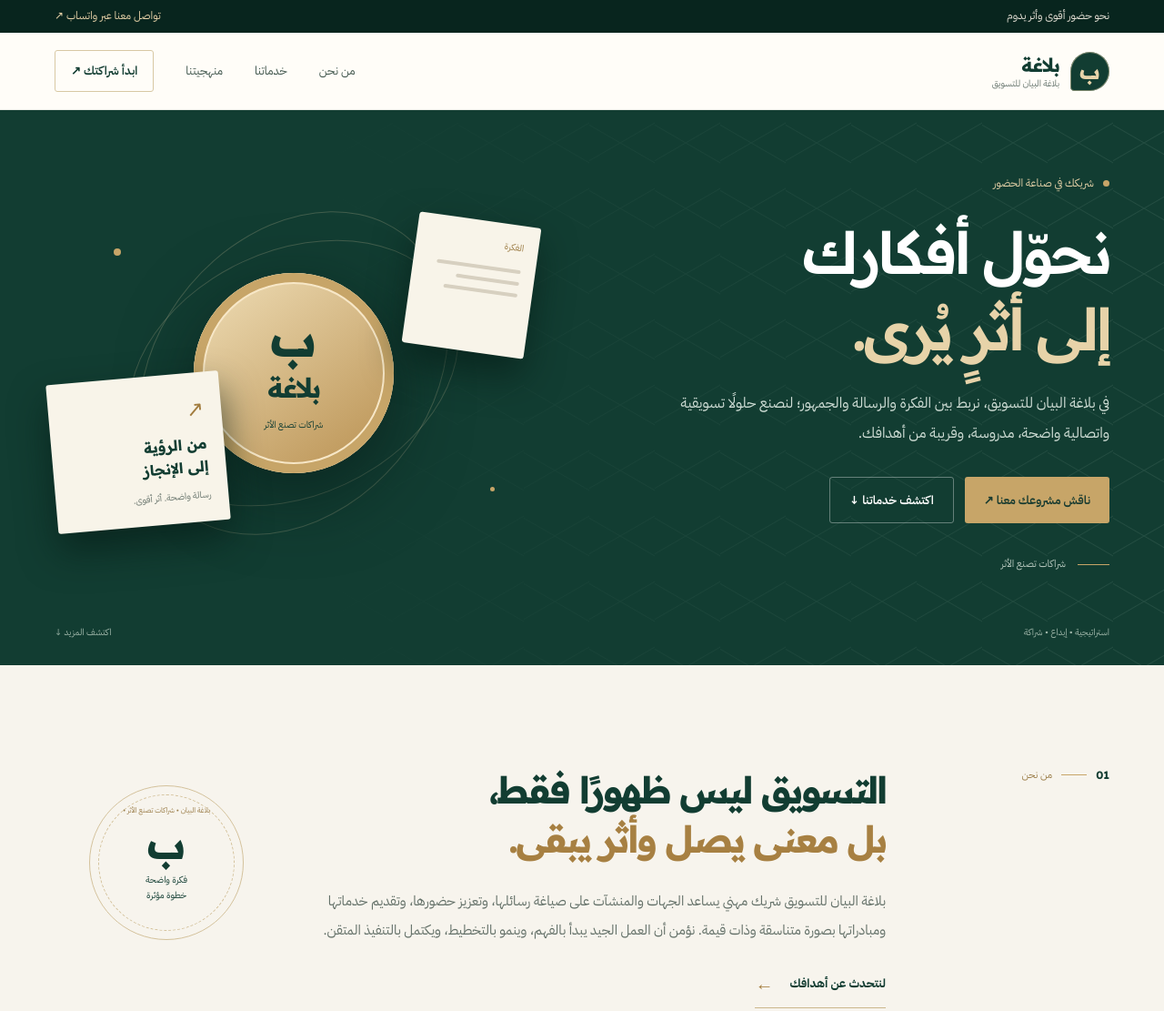
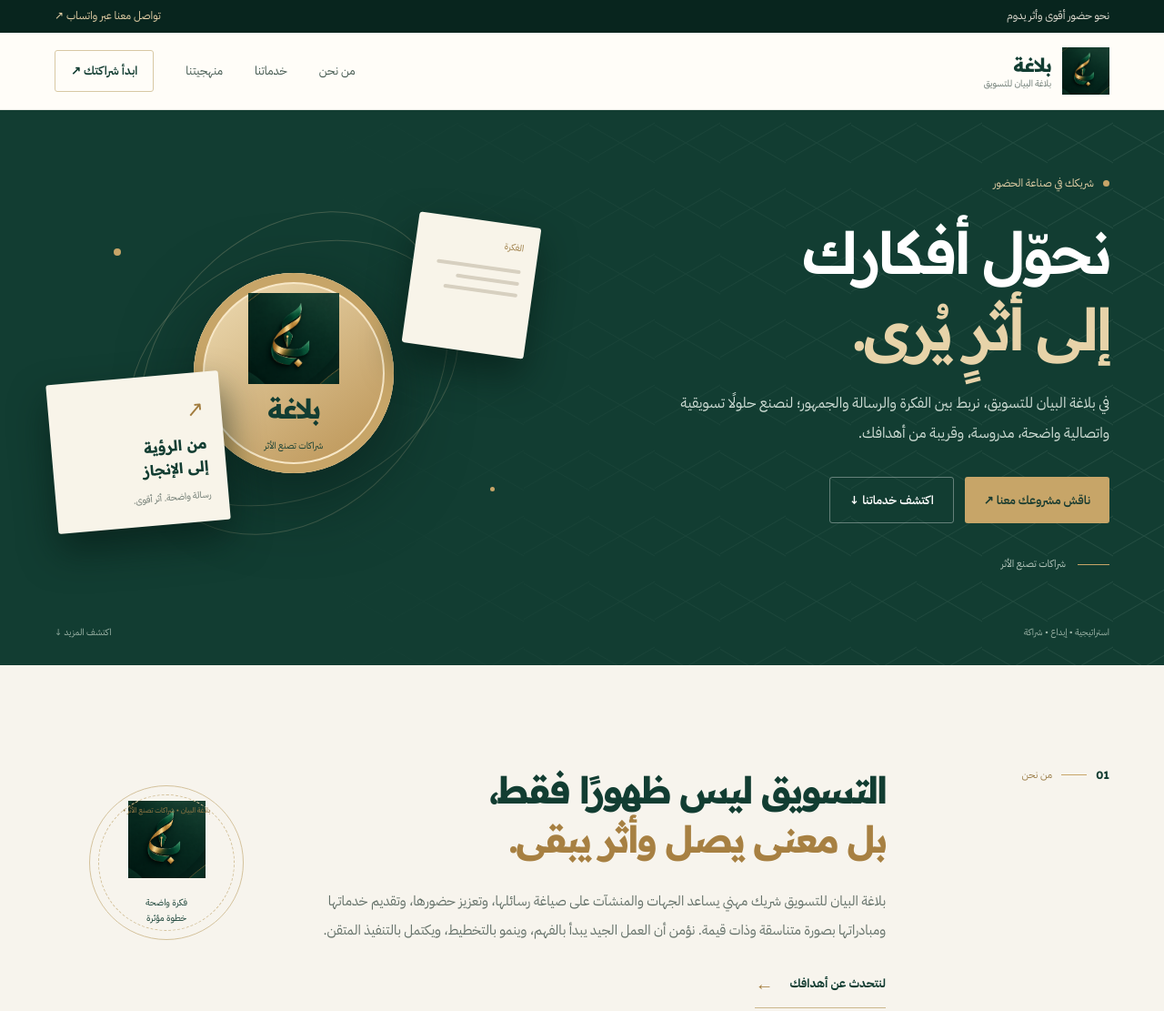
Before and after one commit to balaghatalbayan-dev/balaghat-albayan, a plain HTML site: page index.html in a window 1280 px wide. Shown: the top 1111 px of the page at 91% size. Drawn offline with Linux system fonts and the light colour scheme.

Commit message:
Update index.html

```diff
--- a/index.html
+++ b/index.html
@@ -8,15 +8,22 @@
 <meta name="keywords" content="بلاغة البيان، بلاغة البيان للتسويق، شركة تسويق، استراتيجية تسويقية، حملات تسويقية، الهوية والرسائل الاتصالية، وكالة تسويق السعودية، تسويق رقمي">
 <meta name="robots" content="index, follow">
 <title>بلاغة البيان للتسويق | خدمات التسويق والاستراتيجيات الاتصالية</title>
-<link rel="preconnect" href="https://fonts.googleapis.com"><link rel="preconnect" href="https://fonts.gstatic.com" crossorigin>
+<link rel="preconnect" href="https://fonts.googleapis.com">
+<link rel="preconnect" href="https://fonts.gstatic.com" crossorigin>
 <link href="https://fonts.googleapis.com/css2?family=IBM+Plex+Sans+Arabic:wght@400;500;600;700&family=Readex+Pro:wght@400;500;600;700&display=swap" rel="stylesheet">
 <link rel="stylesheet" href="style.css">
-  <meta name="google-site-verification" content="4beo5m3aiDfvjtK5m69afthutQSLGBORN7ZdRtiq5nA" />
+<meta name="google-site-verification" content="4beo5m3aiDfvjtK5m69afthutQSLGBORN7ZdRtiq5nA">
+<style>
+.brand-mark-img{width:52px;height:52px;object-fit:contain;display:block;flex-shrink:0}
+.core-symbol img{width:100%;height:100%;max-width:100px;max-height:100px;object-fit:contain;display:block}
+.intro-stamp .stamp-logo{width:85px;height:85px;object-fit:contain;display:block;margin:0 auto 10px}
+.contact-symbol img{width:100%;height:100%;max-width:110px;max-height:110px;object-fit:contain;display:block}
+</style>
 </head>
 <body>
 <div class="announcement"><div class="container announcement-inner"><span>نحو حضور أقوى وأثر يدوم</span><a href="https://wa.me/966536595401" target="_blank" rel="noopener">تواصل معنا عبر واتساب ↗</a></div></div>
 <header class="site-header"><div class="container nav-wrap">
-<a class="brand" href="#home" aria-label="بلاغة البيان - الصفحة الرئيسية"><span class="brand-mark">ب</span><span class="brand-copy"><strong>بلاغة</strong><small>بلاغة البيان للتسويق</small></span></a>
+<a class="brand" href="#home" aria-label="بلاغة البيان - الصفحة الرئيسية"><img class="brand-mark-img" src="logo.png" alt="شعار بلاغة البيان"><span class="brand-copy"><strong>بلاغة</strong><small>بلاغة البيان للتسويق</small></span></a>
 <button class="menu-toggle" id="menuToggle" aria-label="فتح القائمة" aria-expanded="false">☰</button>
 <nav class="nav-links" id="navLinks"><a href="#about">من نحن</a><a href="#services">خدماتنا</a><a href="#approach">منهجيتنا</a><a href="#contact" class="nav-cta">ابدأ شراكتك ↗</a></nav>
 </div></header>
@@ -25,16 +32,16 @@
 <div class="hero-content"><div class="eyebrow"><span class="eyebrow-dot"></span> شريكك في صناعة الحضور</div>
 <h1>نحوّل أفكارك<br><em>إلى أثرٍ يُرى.</em></h1>
 <p class="hero-lead">في بلاغة البيان للتسويق، نربط بين الفكرة والرسالة والجمهور؛ لنصنع حلولًا تسويقية واتصالية واضحة، مدروسة، وقريبة من أهدافك.</p>
-<div class="hero-actions"><a class="button button-gold" href="https://wa.me" target="_blank" rel="noopener">ناقش مشروعك معنا ↗</a><a class="button button-outline" href="#services">اكتشف خدماتنا ↓</a></div>
+<div class="hero-actions"><a class="button button-gold" href="https://wa.me/966536595401?text=%D8%A3%D8%B1%D8%BA%D8%A8%20%D9%81%D9%8A%20%D9%85%D9%86%D8%A7%D9%82%D8%B4%D8%A9%20%D9%85%D8%B4%D8%B1%D9%88%D8%B9%20%D8%AA%D8%B3%D9%88%D9%8A%D9%82%D9%8A" target="_blank" rel="noopener">ناقش مشروعك معنا ↗</a><a class="button button-outline" href="#services">اكتشف خدماتنا ↓</a></div>
 <div class="hero-note"><span class="note-line"></span><span>شراكات تصنع الأثر</span></div></div>
 <div class="hero-art" aria-label="تصميم بصري يعبر عن التواصل والنمو"><div class="art-orbit orbit-one"></div><div class="art-orbit orbit-two"></div>
 <div class="art-card card-back"><span class="card-label">الفكرة</span><span class="card-line line-a"></span><span class="card-line line-b"></span><span class="card-line line-c"></span></div>
-<div class="art-core"><div class="core-symbol">ب</div><div class="core-title">بلاغة</div><div class="core-sub">شراكات تصنع الأثر</div></div>
+<div class="art-core"><div class="core-symbol"><img src="logo.png" alt="شعار بلاغة البيان"></div><div class="core-title">بلاغة</div><div class="core-sub">شراكات تصنع الأثر</div></div>
 <div class="art-card card-front"><span class="mini-icon">↗</span><strong>من الرؤية<br>إلى الإنجاز</strong><small>رسالة واضحة. أثر أقوى.</small></div><div class="floating-dot dot-one"></div><div class="floating-dot dot-two"></div><div class="floating-dot dot-three"></div></div>
 </div><div class="hero-bottom container"><span>استراتيجية • إبداع • شراكة</span><span class="scroll-hint">اكتشف المزيد ↓</span></div></section>
 <section class="intro-section section-pad" id="about"><div class="container intro-grid"><div class="section-kicker"><span>01</span><span class="kicker-line"></span><span>من نحن</span></div>
 <div class="intro-copy"><h2>التسويق ليس ظهورًا فقط،<br><em>بل معنى يصل وأثر يبقى.</em></h2><p>بلاغة البيان للتسويق شريك مهني يساعد الجهات والمنشآت على صياغة رسائلها، وتعزيز حضورها، وتقديم خدماتها ومبادراتها بصورة متناسقة وذات قيمة. نؤمن أن العمل الجيد يبدأ بالفهم، وينمو بالتخطيط، ويكتمل بالتنفيذ المتقن.</p><a class="text-link" href="#contact">لنتحدث عن أهدافك <span>←</span></a></div>
-<div class="intro-stamp"><span class="stamp-ring">بلاغة البيان • شراكات تصنع الأثر •</span><strong>ب</strong><small>فكرة واضحة<br>خطوة مؤثرة</small></div></div></section>
+<div class="intro-stamp"><span class="stamp-ring">بلاغة البيان • شراكات تصنع الأثر •</span><img class="stamp-logo" src="logo.png" alt="شعار بلاغة البيان"><small>فكرة واضحة<br>خطوة مؤثرة</small></div></div></section>
 <section class="services-section section-pad" id="services"><div class="container"><div class="section-heading"><div><div class="section-kicker"><span>02</span><span class="kicker-line"></span><span>ماذا نقدم</span></div><h2>خدمات تصنع <em>فرقًا.</em></h2></div><p>نبدأ من احتياجك الحقيقي، ثم نرتّب الأدوات والرسائل والخطوات لتخدم هدفًا واضحًا.</p></div>
 <div class="service-grid">
 <article class="service-card service-featured"><div class="service-top"><span class="service-number">01 / STRATEGY</span><span class="service-icon">✳</span></div><h3>التخطيط والاستراتيجية التسويقية</h3><p>ترتيب الأولويات، وفهم الجمهور، وصياغة مسار عملي يدعم أهدافك ويمنح رسالتك اتجاهًا واضحًا.</p><span class="service-arrow">↙</span></article>
@@ -46,8 +53,10 @@
 <div class="approach-copy"><div class="section-kicker"><span>03</span><span class="kicker-line"></span><span>منهجيتنا</span></div><h2>خطوات واضحة.<br><em>شراكة ذات معنى.</em></h2><p>نمنح كل مشروع ما يستحقه من فهم وتخطيط واهتمام بالتفاصيل، مع تواصل واضح في كل مرحلة.</p>
 <div class="process-list"><div class="process-item"><span class="process-num">01</span><div><h3>نستمع ونفهم</h3><p>نتعرف على احتياجك وتحدياتك والنتيجة التي تطمح إليها.</p></div></div><div class="process-item"><span class="process-num">02</span><div><h3>نخطط ونصمم</h3><p>نرتب الأفكار ونقترح المسار الأنسب والأولويات العملية.</p></div></div><div class="process-item"><span class="process-num">03</span><div><h3>ننّفذ ونتابع</h3><p>نحوّل الخطة إلى خطوات قابلة للتنفيذ مع متابعة وتواصل مستمرين.</p></div></div></div></div></div></section>
 <section class="values-section"><div class="container values-grid"><div><span class="value-index">قيمنا</span><h2>ما يوجّه<br>كل خطوة.</h2></div><div class="value-item"><span>01</span><h3>الوضوح</h3><p>رسائل مفهومة وأهداف محددة من البداية.</p></div><div class="value-item"><span>02</span><h3>الإتقان</h3><p>اهتمام بالتفاصيل وجودة في كل مخرج.</p></div><div class="value-item"><span>03</span><h3>الشراكة</h3><p>علاقة تقوم على الثقة والتعاون وتبادل القيمة.</p></div></div></section>
-<section class="contact-section section-pad" id="contact"><div class="container contact-panel"><div class="contact-pattern"></div><div class="contact-content"><div class="section-kicker light"><span>04</span><span class="kicker-line"></span><span>لنبدأ معًا</span></div><h2>لديك فكرة؟<br><em>دعنا نصنع أثرها.</em></h2><p>أخبرنا عن مشروعك أو هدفك، ولنبدأ محادثة مهنية حول الخطوة التالية.</p><a class="button button-gold" href="https://wa.me/966536595401?text=%D9%85%D8%B1%D8%AD%D8%A8%D8%A7%D9%8B%D8%8C%20أرغب%20في%20التواصل%20مع%20بلاغة%20البيان%20للتسويق" target="_blank" rel="noopener">تواصل عبر واتساب ↗</a></div>
-<div class="contact-side"><span class="contact-symbol">ب</span></div></div></section>
+<section class="contact-section section-pad" id="contact"><div class="container contact-panel"><div class="contact-pattern"></div><div class="contact-content"><div class="section-kicker light"><span>04</span><span class="kicker-line"></span><span>لنبدأ معًا</span></div><h2>لديك فكرة؟<br><em>دعنا نصنع أثرها.</em></h2><p>أخبرنا عن مشروعك أو هدفك، ولنبدأ محادثة مهنية حول الخطوة التالية.</p><a class="button button-gold" href="https://wa.me/966536595401?text=%D9%85%D8%B1%D8%AD%D8%A8%D8%A7%D9%8B%D8%8C%20%D8%A3%D8%B1%D8%BA%D8%A8%20%D9%81%D9%8A%20%D8%A7%D9%84%D8%AA%D9%88%D8%A7%D8%B5%D9%84%20%D9%85%D8%B9%20%D8%A8%D9%84%D8%A7%D8%BA%D8%A9%20%D8%A7%D9%84%D8%A8%D9%8A%D8%A7%D9%86%20%D9%84%D9%84%D8%AA%D8%B3%D9%88%D9%8A%D9%82" target="_blank" rel="noopener">تواصل عبر واتساب ↗</a></div>
+<div class="contact-side"><span class="contact-symbol"><img src="logo.png" alt="شعار بلاغة البيان"></span><div class="contact-detail"><small>الهاتف / واتساب</small><a href="https://wa.me/966536595401" target="_blank" rel="noopener" dir="ltr">+966 53 659 5401</a></div><div class="contact-detail"><small>اسم الشركة</small><strong>بلاغة البيان للتسويق</strong></div><div class="contact-detail"><small>شعارنا</small><strong>شراكات تصنع الأثر</strong></div></div></div></section>
 </main>
+<footer class="site-footer"><div class="container footer-inner"><a class="brand footer-brand" href="#home"><img class="brand-mark-img" src="logo.png" alt="شعار بلاغة البيان"><span class="brand-copy"><strong>بلاغة</strong><small>بلاغة البيان للتسويق</small></span></a><span class="footer-slogan">شراكات تصنع الأثر</span><span class="copyright">© <span id="year"></span> بلاغة البيان للتسويق. جميع الحقوق محفوظة.</span></div></footer>
+<script src="script.js"></script>
 </body>
 </html>
```
